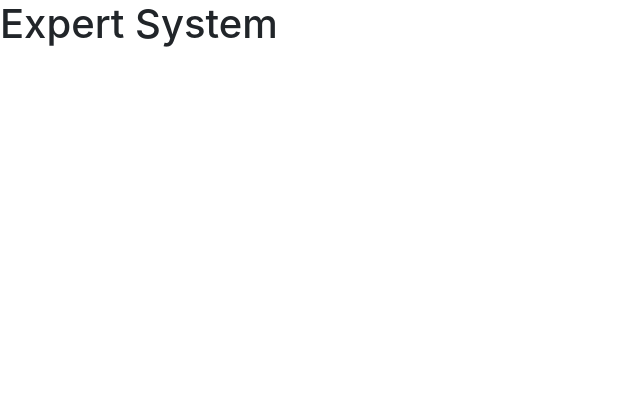
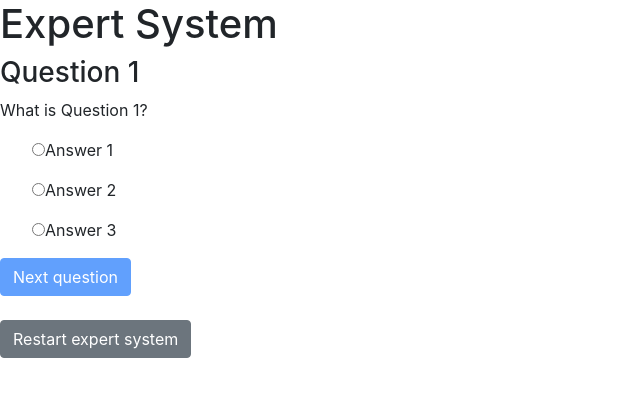
Before and after one commit to andreea-ait/KTP, a React (Create React App) app: page /expert in a window 1280 px wide. Before the commit this address had no page. Shown: the top 396 px of the page, without its empty margins (0-640 px from the left). Built offline with nearby package versions, Linux system fonts and the light colour scheme.

Commit message:
small changes

```diff
--- a/package.json
+++ b/package.json
@@ -19,7 +19,7 @@
     "web-vitals": "^1.1.2"
   },
   "scripts": {
-    "start": "https://github.com/andreea-ait/KTP.git; react-scripts start --openssl-legacy-provider start",
+    "start": "react-scripts --openssl-legacy-provider start",
     "build": "react-scripts build",
     "test": "react-scripts test",
     "eject": "react-scripts eject"
--- a/src/App.js
+++ b/src/App.js
@@ -7,7 +7,7 @@ function App() {
   return (
     <div className="app">
       <h5>Press start button to start the quiz</h5>
-      <Link to="/quiz"><Button className="btn btn-primary">Start Quiz</Button></Link>
+      <Link to="/expert"><Button className="btn btn-primary">Start Quiz</Button></Link>
     </div>
   );
 }
--- a/src/components/Quiz.js
+++ b/src/components/Expert.js
@@ -2,7 +2,7 @@ import React, {useState} from 'react'
 import Questions from './Questions'
 import Button from 'react-bootstrap/Button'
 
-const Quiz = () => {
+const Expert = () => {
   const [currentIndex, setCurrentIndex] = useState(0)
   const [selectedAnswer, setSelectedAnswer] = useState(null)
   const [userAnswers, setUserAnswers] = useState([])
@@ -24,6 +24,7 @@ const Quiz = () => {
   }
 
   const showAnswers = () => {
+    if (Questions[currentIndex].type === "radio")
       return (
         <div> {
           Questions[currentIndex].options.map((option) =>
@@ -72,7 +73,7 @@ const Quiz = () => {
     }
   }
 
-  const restartQuiz = () => {
+  const restartExpertSystem = () => {
     setCurrentIndex(0)
     setSelectedAnswer(null)
     setUserAnswers([])
@@ -81,12 +82,12 @@ const Quiz = () => {
 
   const display = async () => {
     if (notFinished === false) {
-      restartQuiz()
+      restartExpertSystem()
     } else {
       const choice = window.confirm(
         'Are you sure you want to restart? All your answers will be lost.');
       if (choice) {
-        restartQuiz()}
+        restartExpertSystem()}
       }
   };
 
@@ -95,7 +96,7 @@ const Quiz = () => {
       <div>
         <br/>
         <Button onClick={display} variant="secondary">
-          Restart quiz
+          Restart expert system
         </Button>
       </div>
     )
@@ -141,4 +142,4 @@ const Quiz = () => {
   )
 }
 
-export default Quiz
+export default Expert
--- a/src/components/Questions.js
+++ b/src/components/Questions.js
@@ -1,18 +1,21 @@
 const Questions = [
     {
         id: 0,
+        type: "radio",
         question: "What is Question 1?",
         options: ["Answer 1", "Answer 2", "Answer 3"]
     },
 
     {
         id: 1,
+        type: "radio",
         question: "What is Question 2?",
         options: ["Answer 1", "Answer 2", "Answer 3"]
     },
 
     {
         id: 2,
+        type: "radio",
         question: "What is Question 3?",
         options: ["Answer 1", "Answer 2", "Answer 3"]
     }
--- a/src/index.js
+++ b/src/index.js
@@ -3,7 +3,7 @@ import './index.css';
 import App from './App';
 import reportWebVitals from './reportWebVitals';
 import { BrowserRouter, Routes, Route } from "react-router-dom";
-import Quiz from './components/Quiz';
+import Expert from './components/Expert';
 import { render } from "react-dom";
 import Header from './components/Header';
 
@@ -16,7 +16,7 @@ render(
       <Header/>
       <Routes>
         <Route exact path="/" element={<App />} />
-        <Route exact path="/quiz" element={<Quiz />} />
+        <Route exact path="/expert" element={<Expert />} />
         {/* <Route exact path="/quizz" element={<Quizz />} /> */}
       </Routes>
     </BrowserRouter>
```
Also changed, not shown: src/components/KB.js (added, +22 -0 lines), 1 other file (tests, documents, lock files or other folders). Lines whose indentation alone changed are shown as unchanged.
